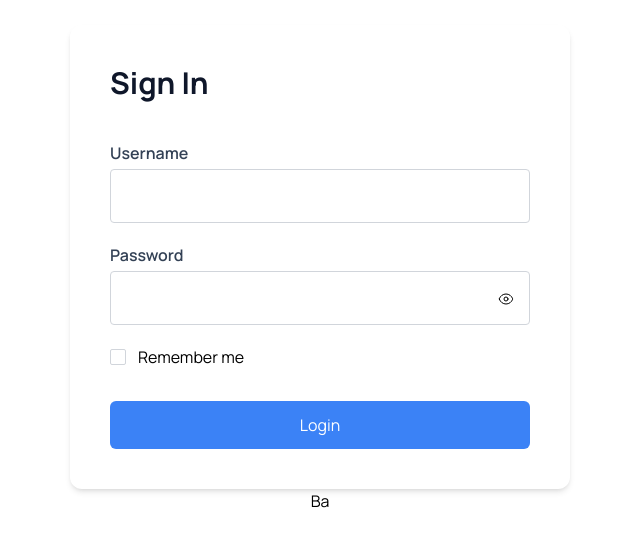
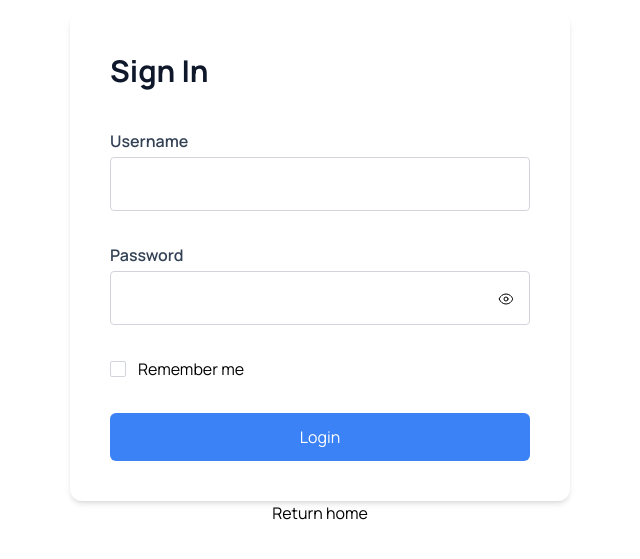
Before and after one commit to michaeldpw/carhub, a Next.js app: page /account/login in a window 1280 px wide. Shown: the part 131-690 px from the top of the page, without its empty margins (320-960 px from the left). Built offline with nearby package versions, Linux system fonts and the light colour scheme.

Commit message:
login fix

```diff
--- a/components/Form.tsx
+++ b/components/Form.tsx
@@ -1,16 +1,16 @@
 import React, { useState } from 'react'
-import { Checkbox, CustomButton, Input } from '.';
+import { Checkbox, CustomButton, FormField, Input } from '.';
 import { EyeIcon, EyeSlashIcon } from '@heroicons/react/24/outline';
 
 const Form = ({ fields, onSubmit }: any) => {
     const [formValues, setFormValues] = useState({} as any);
-    const [formErrors, setFormErrors] = useState({});
+    const [formErrors, setFormErrors] = useState({} as any);
     const handleChange = (event: any) => {
         console.log(event);
         const { name, value, type, checked } = event.target;
         const newValue = type === 'checkbox' ? checked : value;
         setFormValues((prevValues: any) => ({ ...prevValues, [name]: newValue }));
-        setFormErrors((prevErrors) => ({ ...prevErrors, [name]: '' }));
+        setFormErrors((prevErrors: any) => ({ ...prevErrors, [name]: '' }));
     }
     const handleSubmit = (event: any) => {
         event.preventDefault();
@@ -43,10 +43,13 @@ const Form = ({ fields, onSubmit }: any) => {
                 console.log(field);
                 switch (type) {
                     case 'text':
-                        return <Input key={rest.name} {...rest} onChange={handleChange} />;
+                        return (
+                            <Input key={rest.name} {...rest} onChange={handleChange} error={formErrors[field.name]} />
+
+                        );
                     case 'password':
                         const [visible, setVisible] = useState(false)
-                        return <Input key={rest.name} {...rest} onChange={handleChange} type={visible ? 'text' : 'password'} >
+                        return <Input key={rest.name} {...rest} onChange={handleChange} type={visible ? 'text' : 'password'} error={formErrors[field.name]}>
                             <button className='absolute top-4 right-3 hover:bg-slate-300 dark:hover:bg-slate-500 p-1 rounded-sm dark:focus:bg-slate-600'
                                 onClick={() => setVisible(!visible)}>
                                 {
@@ -67,7 +70,7 @@ const Form = ({ fields, onSubmit }: any) => {
                         return null;
                 }
             })}
-            <CustomButton title="Login" btnType='submit' containerStyles='bg-blue-500 text-white rounded-md mt-8 w-full focus:ring focus:ring-indigo-300 hover:bg-blue-600 active:bg-blue-700'>
+            <CustomButton title="Login" btnType='submit' containerStyles='bg-blue-500 text-white rounded-md mt-8 w-full focus:ring focus:ring-blue-300 hover:bg-blue-600 active:bg-blue-700'>
             </CustomButton>
         </form>
     )
--- /dev/null
+++ b/components/FormField.tsx
@@ -0,0 +1,12 @@
+import React from 'react'
+
+const FormField = ({ children, field, errors }: any) => {
+    return (
+        <div className='relative'>
+            {children}
+            {errors[field.name] && <p className='absolute left-0 bottom-0 text-red-500 text-sm'>{errors[field.name]}</p>}
+        </div>
+    )
+}
+
+export default FormField
--- a/components/Input.tsx
+++ b/components/Input.tsx
@@ -5,20 +5,21 @@ const Input = ({ children, label, id, name, type, placeholder, className, onChan
     return (
         <React.Fragment>
             <label htmlFor={name} className='block mb-1 text-slate-700 dark:text-white font-semibold'>{label}</label>
-            <div className='relative'>
+            <div className='relative pb-8'>
                 <input
                     id={name}
                     name={name}
                     type={type}
                     placeholder={placeholder}
                     onChange={onChange}
-                    className={`m-w-full dark:shadow-none appearance-none border-solid border border-gray-300 outline-none rounded w-full py-4 px-4 text-gray-700 dark:text-white leading-tight focus:ring focus:ring-blue-200 focus:border-blue-300 mb-5 transition ${className}`}
-                    style={error && { border: 'solid 1px red' }}
+                    className={`m-w-full dark:shadow-none appearance-none border-solid border border-gray-300 outline-none rounded w-full py-4 px-4 text-gray-700 dark:text-white leading-tight focus:ring focus:ring-blue-200 focus:border-blue-300 transition ${className} ${error && 'border-red-400 focus:ring-red-200 focus:border-red-300'}`}
+
                 />
                 {children}
+                {error && <p className='absolute left-0 bottom-2 text-red-400 text-sm'>{error}</p>}
             </div>
 
-            {error && <p>{error}</p>}
+
         </React.Fragment>
     )
 }
--- a/components/index.ts
+++ b/components/index.ts
@@ -14,6 +14,8 @@ import NavbarLinkItem from "./NavbarLinkItem";
 import Sidenav from "./Sidenav";
 import Input from "./Input"
 import Checkbox from "./Checkbox";
+import FormField from "./FormField";
+
 
 export {
     CarCard,
@@ -23,6 +25,7 @@ export {
     CustomFilter,
     Footer,
     Form,
+    FormField,
     Hero,
     Input,
     Navbar,
--- a/pages/account/login.tsx
+++ b/pages/account/login.tsx
@@ -1,6 +1,7 @@
 import React, { useState } from 'react'
 import { Checkbox, CustomButton, Form, Input } from '@/components'
 import { EyeIcon } from '@heroicons/react/24/outline'
+import Link from 'next/link';
 const login = () => {
     const handleChange = (event: any) => {
         // Handle input changes here
@@ -8,8 +9,8 @@ const login = () => {
     };
 
     const formFields = [
-        { type: 'text', label: 'Username', name: 'username', value: '', onChange: handleChange },
-        { type: 'password', label: 'Password', name: 'password', value: '', onChange: handleChange },
+        { type: 'text', label: 'Username', name: 'username', required: true, value: '', onChange: handleChange },
+        { type: 'password', label: 'Password', name: 'password', required: true, value: '', onChange: handleChange },
         { type: 'checkbox', label: 'Remember me', name: 'rememberMe', checked: false, onChange: handleChange },
         // Add more field objects as needed
     ];
@@ -18,13 +19,13 @@ const login = () => {
         <div className='m-auto flex flex-col justify-center items-center h-screen'>
             <div className='px-[16px] w-full flex flex-col justify-center items-center'>
 
-                <div className='sm:p-10 shadow-md max-sm:shadow-none rounded-xl w-full sm:w-[500px]'>
-                    <h1 className='text-3xl text-slate-900 dark:text-gray-300 font-bold mb-10 self-start dark:pl-10'>Sign In</h1>
+                <div className='sm:p-10 shadow-md max-sm:shadow-none dark:shadow-none rounded-xl w-full sm:w-[500px]'>
+                    <h1 className='text-3xl text-slate-900 dark:text-gray-300 font-bold mb-10 self-start'>Sign In</h1>
                     <Form fields={formFields} onSubmit={handleChange}></Form>
                 </div>
 
             </div>
-            <div>Ba</div>
+            <Link href="/"><div>Return home</div></Link>
         </div>
     )
 }
```
